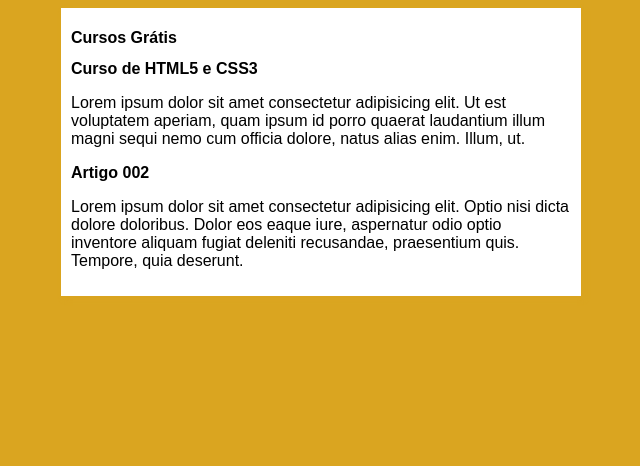
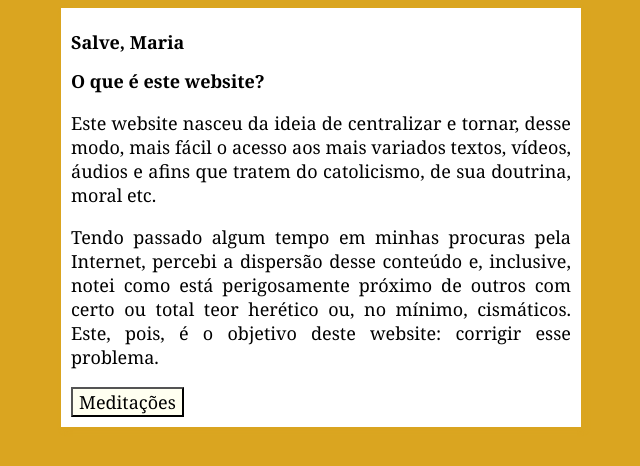
Before and after one commit to viniciusFerreira22515/projeto-site, a plain HTML site: page index.html in a window 1280 px wide. Shown: the whole page, without its empty margins (319-959 px from the left). Drawn offline with Linux system fonts and the light colour scheme.

Commit message:
adding css

```diff
--- a/estilos/style.css
+++ b/estilos/style.css
@@ -1,6 +1,6 @@
 * {
-    font-family: Arial, Helvetica, sans-serif;
-    font-size: 16px;
+    font-family: Georgia, 'Times New Roman', Times, serif;
+    font-size: 18px;
 }
 
 body {
@@ -14,3 +14,16 @@ main {
     padding: 10px;
     box-shadow: 3px 3px 5px goldenrod;
 }
+
+p {
+    text-align: justify;
+}
+
+button {
+    background-color: ivory;
+}
+
+button.hover {
+    transition-delay: 10ms;
+    background-color: rgb(63, 63, 63);
+}
--- a/index.html
+++ b/index.html
@@ -4,22 +4,26 @@
     <meta charset="UTF-8">
     <meta http-equiv="X-UA-Compatible" content="IE=edge">
     <meta name="viewport" content="width=device-width, initial-scale=1.0">
-    <title>Curso em Video</title>
+    <title>Home</title>
     <link rel="stylesheet" href="estilos/style.css">
+
+<!--JAVASCRIPT-->
+
+    <script type="text/javascript">
+    </script>
+
 </head>
 <body>
     <main>
         <header>
-            <h1>Cursos Grátis</h1>
+            <h1>Salve, Maria</h1>
         </header>
         <article>
-            <h2>Curso de HTML5 e CSS3</h2>
-            <p>Lorem ipsum dolor sit amet consectetur adipisicing elit. Ut est voluptatem aperiam, quam ipsum id porro quaerat laudantium illum magni sequi nemo cum officia dolore, natus alias enim. Illum, ut.</p>
+            <h2>O que é este website?</h2>
+            <p>Este website nasceu da ideia de centralizar e tornar, desse modo, mais fácil o acesso aos mais variados textos, vídeos, áudios e afins que tratem do catolicismo, de sua doutrina, moral etc.</p>
+            <p>Tendo passado algum tempo em minhas procuras pela Internet, percebi a dispersão desse conteúdo e, inclusive, notei como está perigosamente próximo de outros com certo ou total teor herético ou, no mínimo, cismáticos. Este, pois, é o objetivo deste website: corrigir esse problema.</p>
         </article>
-        <article>
-            <h2>Artigo 002</h2>
-            <p>Lorem ipsum dolor sit amet consectetur adipisicing elit. Optio nisi dicta dolore doloribus. Dolor eos eaque iure, aspernatur odio optio inventore aliquam fugiat deleniti recusandae, praesentium quis. Tempore, quia deserunt.</p>
-        </article>
+        <button>Meditações</button>
     </main>
 </main>
 </body>
```
